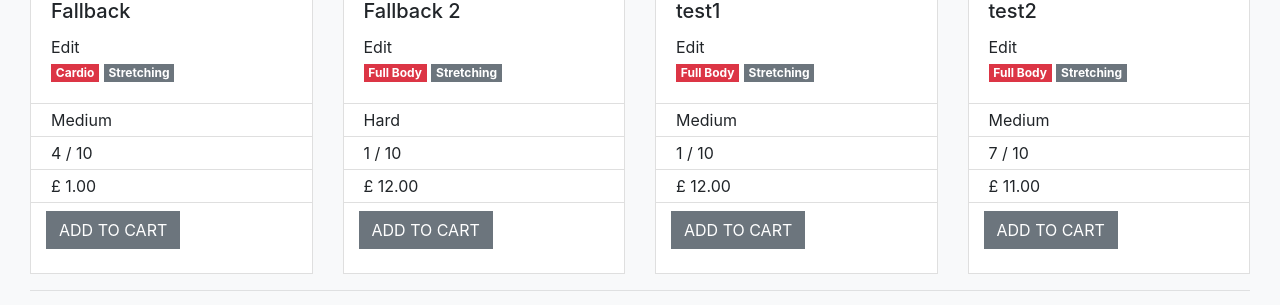
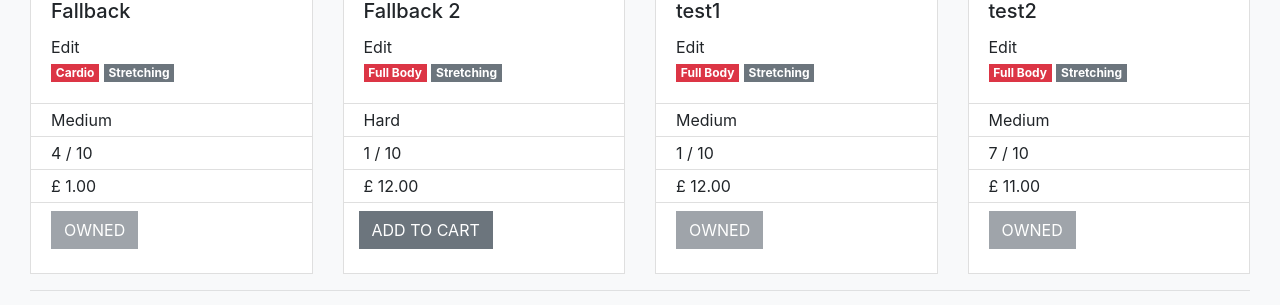
Before and after one commit to nsedan/ats, a Django app: page /workouts/ in a window 1280 px wide. Shown: the part 392-697 px from the top of the page. Run offline with Django 3.2, Linux system fonts and the light colour scheme; a user stored in the database is signed in; data comes from the database, SQL or seed files in the repository; both versions use the stored data as it was after the commit; parts of the project's set-up code (start-up, migrations or seed data) failed here and were passed over; some libraries are stand-ins or nearby versions; some web fonts are replaced.

Commit message:
Owned button added to workouts page if superuser

```diff
--- a/cart/views.py
+++ b/cart/views.py
@@ -29,7 +29,6 @@ def add_to_cart(request, item_id):
         if item_id not in list(cart):
             cart.append(item_id)
         # else:
-            # TODO: disable add to cart botton on frontend
             # message - item already in cart
     # else:
         # message - item already purchased
--- a/templates/workouts/workouts.html
+++ b/templates/workouts/workouts.html
@@ -82,6 +82,7 @@
                         </ul>
                         <div class="card-body py-2">
                             {% if workout.id|stringformat:"i" not in cart_ids %}
+                                {% if workout.id|stringformat:"i" not in user_workouts %}
                                     {% if workout.is_deleted == False %}
                                         <form class="form" action="{% url 'add_to_cart' workout.id %}" method="POST">
                                             {% csrf_token %}
@@ -93,7 +94,10 @@
                                             </div>
                                         </form>
                                     {% else %}
-                                    <button class="btn btn-secondary rounded-0 text-uppercase" disabled>Not available</button>
+                                        <button class="btn btn-secondary rounded-0 text-uppercase mb-3" disabled>Not available</button>
+                                    {% endif %}
+                                {% else %}
+                                    <button class="btn btn-secondary rounded-0 text-uppercase mb-3" disabled>Owned</button>
                                 {% endif %}
                             {% else %}
                                 <button class="btn btn-secondary rounded-0 text-uppercase mb-3" disabled>Added</button>
@@ -159,7 +163,7 @@
                                     {% csrf_token %}
                                     <div class="form-row">
                                         <div class="form-group">
-                                            <input type="submit" class="btn btn-secondary rounded-0 text-uppercase" value="Add to Cart">
+                                            <input type="submit" class="btn btn-secondary rounded-0 text-uppercase mb-3" value="Add to Cart">
                                             <input type="hidden" name="redirect_url" value="{{ request.path }}">
                                         </div>
                                     </div>
--- a/workouts/views.py
+++ b/workouts/views.py
@@ -24,6 +24,12 @@ def all_workouts(request):
     query = None
     sort = None
     direction = None
+
+    user_workouts = []
+    for order in orders:
+        order = OrderLineItem.objects.all().filter(order=order).values_list('workout', flat=True)
+        for o in list(order):
+            user_workouts.append(str(o))
 
     if not request.user.is_superuser:
         for order in orders:
@@ -84,6 +90,7 @@ def all_workouts(request):
         'all_types': all_types,
         'current_types': current_types,
         'current_sorting': current_sorting,
+        'user_workouts': user_workouts,
     }
 
     return render(request, 'workouts/workouts.html', context)
```
Also changed, not shown: db.sqlite3. Lines whose indentation alone changed are shown as unchanged.
